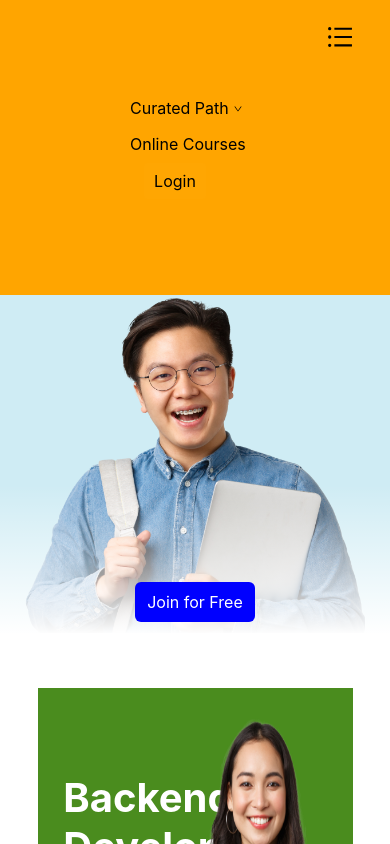
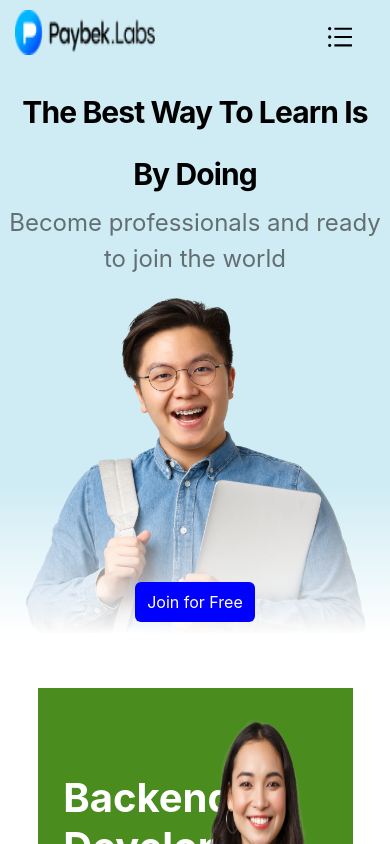
Before and after one commit to Abdullox0090/Paybek, a React (Create React App) app: page / in a window 390 px wide. Shown: the top 844 px of the page. Built offline with nearby package versions, Linux system fonts and the light colour scheme; a web font is replaced by a local one.

Commit message:
bilmadim qanday nomlashni

```diff
--- a/src/Header/header.module.scss
+++ b/src/Header/header.module.scss
@@ -153,7 +153,7 @@
 
       .navbar {
         position: fixed;
-        top: 0;
+        top: -35%;
         left: 0;
         height: 35%;
         width: 100%;
@@ -165,6 +165,10 @@
         background-color: orange;
         transition: 1s;
         z-index: 2;
+
+        .responsive_nav {
+          top: 0;
+        }
 
         ul{
           margin-top: 90px;
@@ -186,9 +190,7 @@
         }
       }
 
-      .responsive_nav {
-        left: 0;
-      }
+
 
       .nav_btn {
         width: 40px;
--- a/src/SectionBox/SectionBottom.js
+++ b/src/SectionBox/SectionBottom.js
@@ -1,5 +1,5 @@
 import React from 'react'
-import cls from './secBottom.module.scss'
+import cls from './secBottom.module.scss';
 function SectionBottom() {
   return (
     <div className={cls.wrapper}>SectionBottom</div>
```
